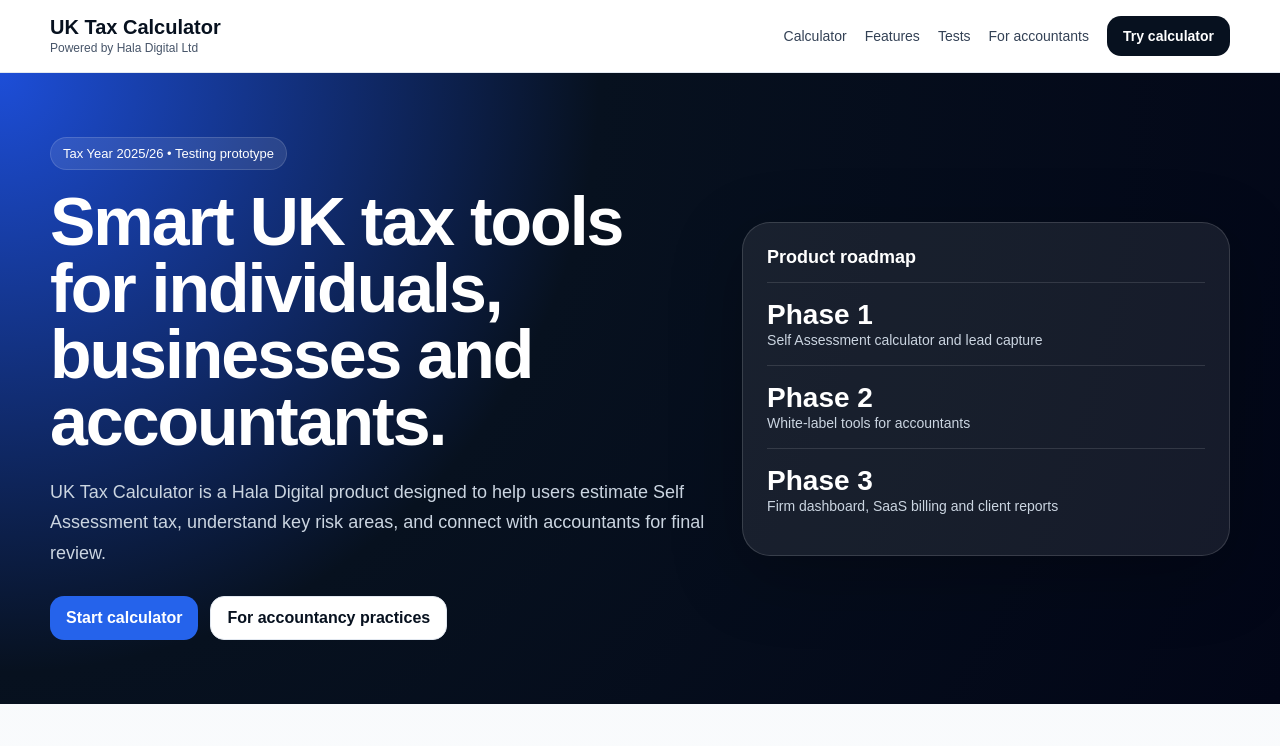
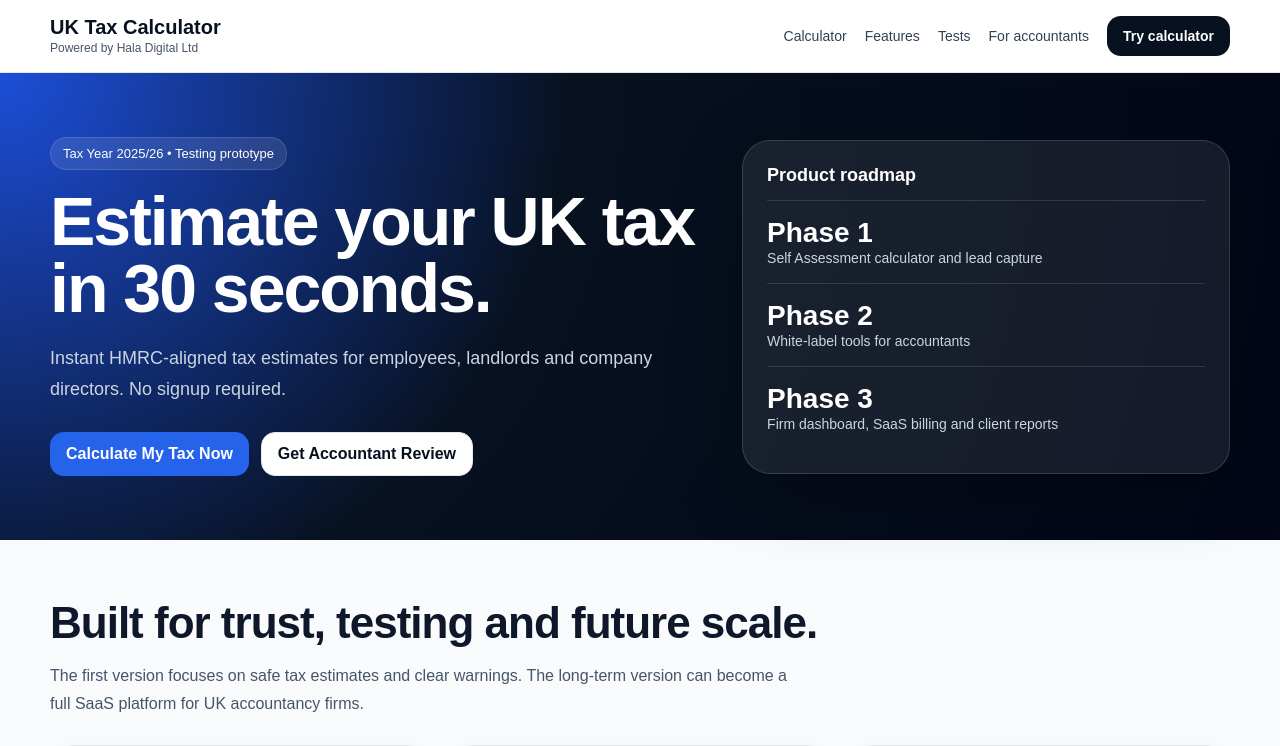
Before and after one commit to HalaDigitalLtd/uktaxcalculator-app, a Next.js app: page / in a window 1280 px wide. Shown: the top 746 px of the page. Built offline with nearby package versions, Linux system fonts and the light colour scheme.

Commit message:
Landing improvement update

```diff
--- a/app/page.tsx
+++ b/app/page.tsx
@@ -705,14 +705,13 @@ export default function Home() {
           <div className="container heroGrid">
             <div>
               <span className="badge">Tax Year {TAX_YEAR} • Testing prototype</span>
-              <h1>Smart UK tax tools for individuals, businesses and accountants.</h1>
+              <h1>Estimate your UK tax in 30 seconds.</h1>
               <p>
-                UK Tax Calculator is a Hala Digital product designed to help users estimate Self Assessment tax,
-                understand key risk areas, and connect with accountants for final review.
+                Instant HMRC-aligned tax estimates for employees, landlords and company directors. No signup required.
               </p>
               <div className="heroActions">
-                <a className="btn btnPrimary" href="#calculator">Start calculator</a>
-                <a className="btn btnLight" href="#pricing">For accountancy practices</a>
+                <a className="btn btnPrimary" href="#calculator">Calculate My Tax Now</a>
+                <a className="btn btnLight" href="#pricing">Get Accountant Review</a>
               </div>
             </div>
             <div className="heroCard">
```
